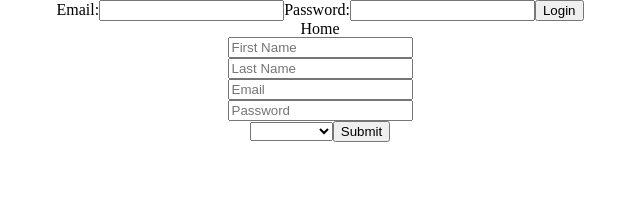
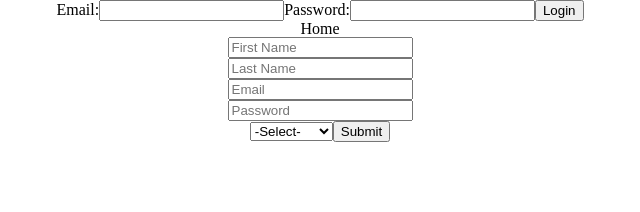
Before and after one commit to evboggs302/DevFountain, a React (Create React App) app: page / in a window 1280 px wide. Shown: the top 212 px of the page, without its empty margins (320-960 px from the left). Built offline with nearby package versions, Linux system fonts and the light colour scheme; no server answers.

Commit message:
select option on registration form

```diff
--- a/src/Components/Home/RegisterForm/RegisterForm.js
+++ b/src/Components/Home/RegisterForm/RegisterForm.js
@@ -30,7 +30,7 @@
         <Field type="password" name="password" placeholder="Password" />
       </div>
       <Field component="select" name="isDeveloper">
-        <option />
+        <option >-Select-</option>
         <option value="developer">Developer</option>
         <option value="recruiter">Recruiter</option>
       </Field>
```
